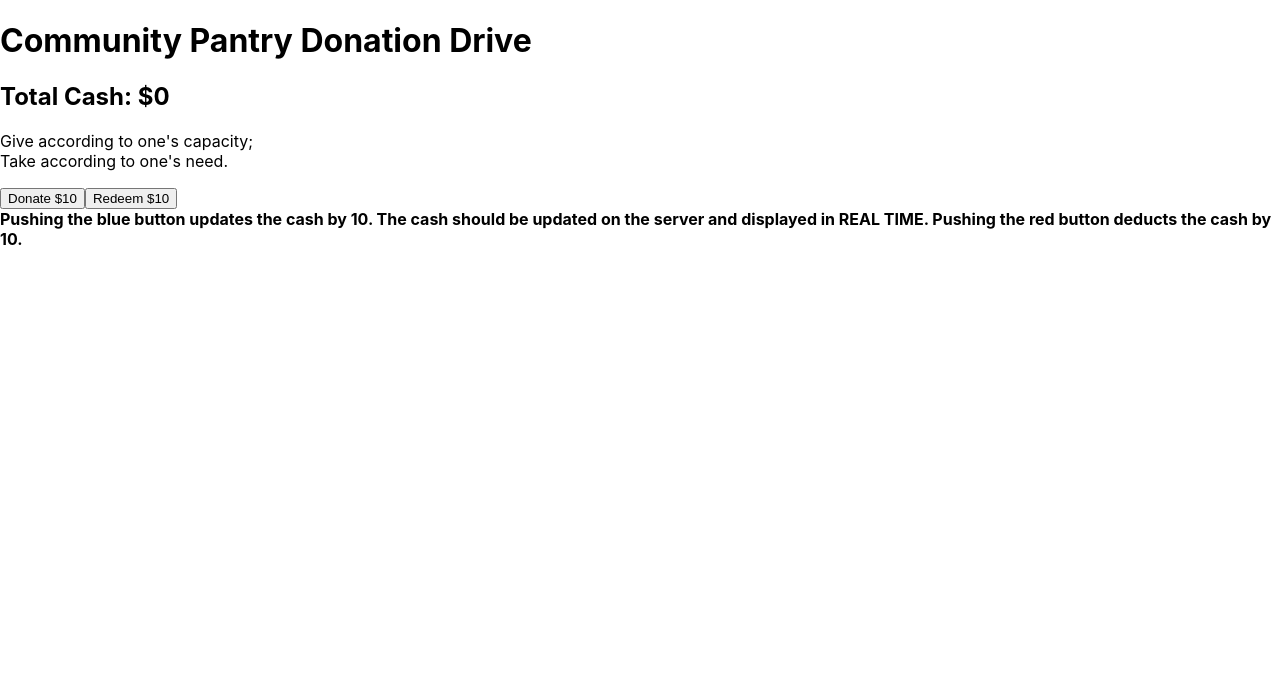
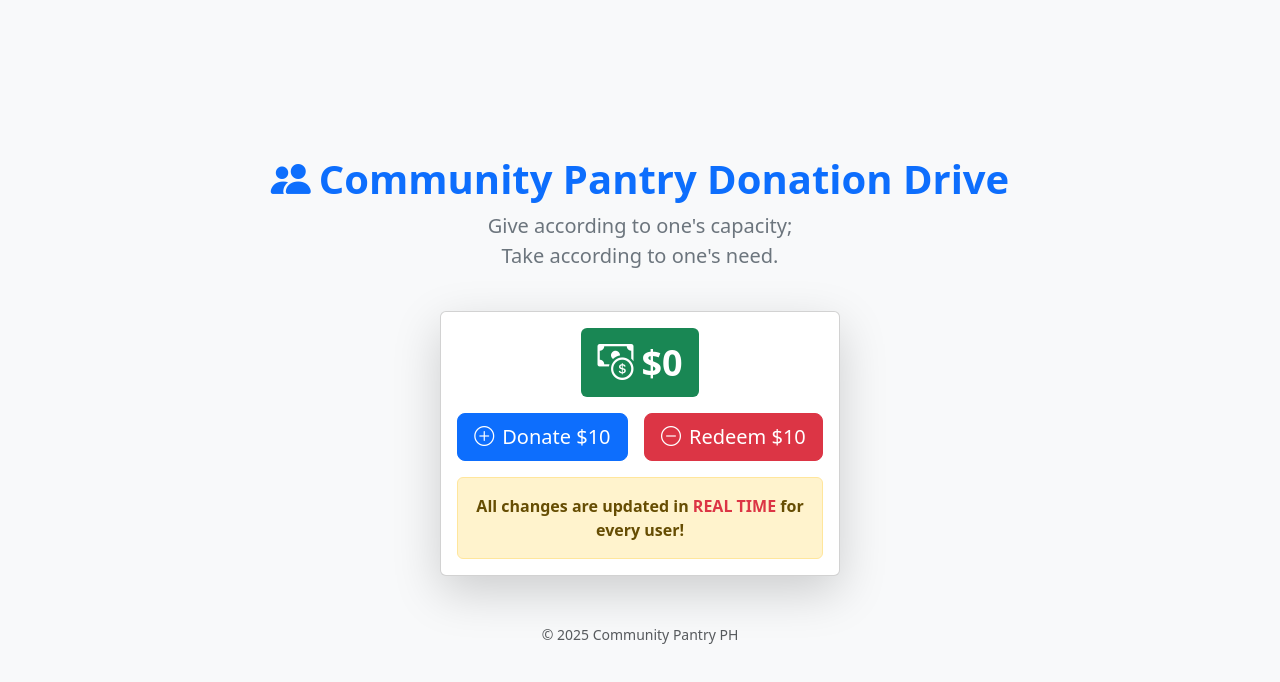
Before and after one commit to RhyenSftwareEngr/realtime-donation, a React (Create React App) app in the folder frontend/: page / in a window 1280 px wide. Shown: the top 682 px of the page. Built offline with nearby package versions, Linux system fonts and the light colour scheme; no server answers.

Commit message:
Improve UI with modern Bootstrap design and icons

```diff
--- a/frontend/package.json
+++ b/frontend/package.json
@@ -8,6 +8,7 @@
     "@testing-library/react": "^16.3.0",
     "@testing-library/user-event": "^13.5.0",
     "bootstrap": "^5.3.6",
+    "bootstrap-icons": "^1.13.1",
     "react": "^19.1.0",
     "react-dom": "^19.1.0",
     "react-scripts": "5.0.1",
--- a/frontend/src/App.js
+++ b/frontend/src/App.js
@@ -1,5 +1,7 @@
 import React, { useEffect, useState } from "react";
 import { io } from "socket.io-client";
+import "bootstrap/dist/css/bootstrap.min.css";
+import "bootstrap-icons/font/bootstrap-icons.css";
 
 const socket = io("http://localhost:8888");
 
@@ -11,7 +13,6 @@ function App() {
       setCash(newCash);
     });
 
-    // Clean up on unmount
     return () => {
       socket.off("cashUpdate");
     };
@@ -26,35 +27,50 @@ function App() {
   };
 
   return (
-    <div className="container text-center mt-5">
-      <h1 className="mb-4">Community Pantry Donation Drive</h1>
-      <div className="card mx-auto" style={{ maxWidth: 400 }}>
-        <div className="card-body">
-          <h2 className="card-title mb-3">
-            Total Cash: <span className="badge bg-success">${cash}</span>
+    <div className="bg-light min-vh-100 d-flex flex-column justify-content-center align-items-center">
+      <div className="mb-4 text-center">
+        <h1 className="fw-bold text-primary mb-2">
+          <i className="bi bi-people-fill me-2"></i>
+          Community Pantry Donation Drive
+        </h1>
+        <p className="lead text-secondary">
+          Give according to one's capacity;
+          <br />
+          Take according to one's need.
+        </p>
+      </div>
+      <div className="card shadow-lg" style={{ maxWidth: 400, width: "100%" }}>
+        <div className="card-body text-center">
+          <h2 className="display-5 mb-3">
+            <span className="badge bg-success p-3">
+              <i className="bi bi-cash-coin me-2"></i>${cash}
+            </span>
           </h2>
-          <p className="card-text mb-4">
-            Give according to one's capacity;
-            <br />
-            Take according to one's need.
-          </p>
-          <div className="d-flex justify-content-between">
-            <button className="btn btn-primary btn-lg" onClick={handleDonate}>
-              Donate $10
+          <div className="d-flex justify-content-between gap-3 mb-3">
+            <button
+              className="btn btn-primary btn-lg flex-fill"
+              onClick={handleDonate}
+            >
+              <i className="bi bi-plus-circle me-2"></i>Donate $10
             </button>
-            <button className="btn btn-danger btn-lg" onClick={handleRedeem}>
-              Redeem $10
+            <button
+              className="btn btn-danger btn-lg flex-fill"
+              onClick={handleRedeem}
+            >
+              <i className="bi bi-dash-circle me-2"></i>Redeem $10
             </button>
+          </div>
+          <div className="alert alert-warning mt-3 mb-0" role="alert">
+            <b>
+              All changes are updated in{" "}
+              <span className="text-danger">REAL TIME</span> for every user!
+            </b>
           </div>
         </div>
       </div>
-      <div className="alert alert-warning mt-4" role="alert">
-        <b>
-          Pushing the blue button updates the cash by 10. The cash should be
-          updated on the server and displayed in REAL TIME. Pushing the red
-          button deducts the cash by 10.
-        </b>
-      </div>
+      <footer className="mt-5 text-muted small">
+        &copy; {new Date().getFullYear()} Community Pantry PH
+      </footer>
     </div>
   );
 }
```
Also changed, not shown: frontend/src/index.js (+7 -6 lines), 1 other file (tests, documents, lock files or other folders).
